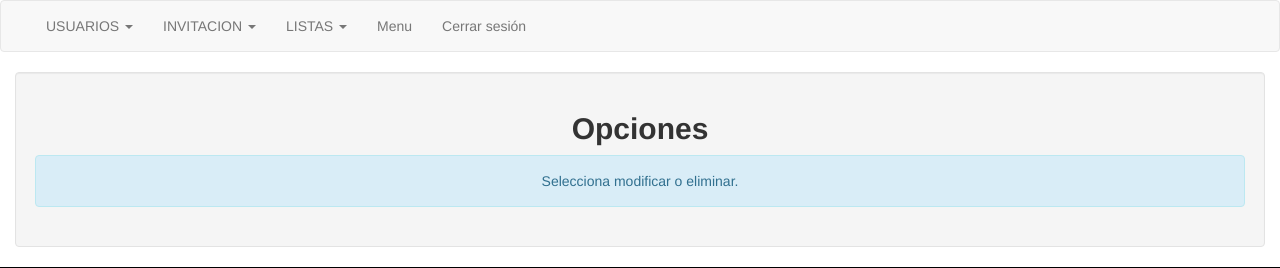
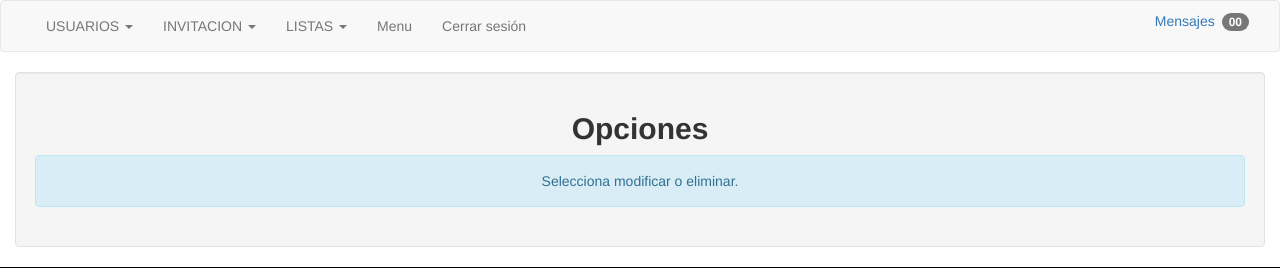
Before and after one commit to classicbyte/Lista, a PHP site: page /vista/opuser.php in a window 1280 px wide. Shown: the top 268 px of the page. Run offline with PHP 8.4, Linux system fonts and the light colour scheme; the visitor is signed in with stand-in values (Sample User, id 1).

Commit message:
mod Mensajes barra
Contador de menjase en todas las vistas y detalles.

```diff
--- a/vista/adduser.php
+++ b/vista/adduser.php
@@ -61,6 +61,9 @@ if ($_SESSION['categoria']!="Admin")
 								<li>
 									<a href="mainControl.php">Menu</a>
 								</li>
+							</ul>
+							<ul class="nav nav-pills navbar-right" role="tablist">
+							  <li role="presentation"><a href="login.php">Mensajes <span class="badge">00</span></a></li>
 							</ul>
 							 <ul class="nav navbar-nav">
         						<li><a href="../controlador/salir.php?sal=salir">Cerrar sesión</a></li>
--- a/vista/beforeop.php
+++ b/vista/beforeop.php
@@ -58,6 +58,9 @@ $in = new Conexion;
 								<li>
 									<a href="mainControl.php">Menu</a>
 								</li>
+							</ul>
+							<ul class="nav nav-pills navbar-right" role="tablist">
+							  <li role="presentation"><a href="login.php">Mensajes <span class="badge">00</span></a></li>
 							</ul>
 							 <ul class="nav navbar-nav">
         						<li><a href="../controlador/salir.php?sal=salir">Cerrar sesión</a></li>
--- a/vista/delLs.php
+++ b/vista/delLs.php
@@ -59,6 +59,9 @@ $in = new Conexion;
 								<li>
 									<a href="mainControl.php">Menu</a>
 								</li>
+							</ul>
+							<ul class="nav nav-pills navbar-right" role="tablist">
+							  <li role="presentation"><a href="login.php">Mensajes <span class="badge">00</span></a></li>
 							</ul>
 							 <ul class="nav navbar-nav">
         						<li><a href="../controlador/salir.php?sal=salir">Cerrar sesión</a></li>
--- a/vista/delUs.php
+++ b/vista/delUs.php
@@ -59,6 +59,9 @@ $in = new Conexion;
 								<li>
 									<a href="mainControl.php">Menu</a>
 								</li>
+							</ul>
+							<ul class="nav nav-pills navbar-right" role="tablist">
+							  <li role="presentation"><a href="login.php">Mensajes <span class="badge">00</span></a></li>
 							</ul>
 							 <ul class="nav navbar-nav">
         						<li><a href="../controlador/salir.php?sal=salir">Cerrar sesión</a></li>
--- a/vista/listin.php
+++ b/vista/listin.php
@@ -82,6 +82,9 @@ $ev = new Conexion;
 								</div>
 							</form>
 							-->
+							<ul class="nav nav-pills navbar-right" role="tablist">
+							  <li role="presentation"><a href="login.php">Mensajes <span class="badge">00</span></a></li>
+							</ul>
 							 <ul class="nav navbar-nav">
         						<li><a href="../controlador/salir.php?sal=salir">Cerrar sesión</a></li>
         					</ul>
--- a/vista/modLs.php
+++ b/vista/modLs.php
@@ -82,6 +82,9 @@ $ev = new Conexion;
 								</div>
 							</form>
 							-->
+							<ul class="nav nav-pills navbar-right" role="tablist">
+							  <li role="presentation"><a href="login.php">Mensajes <span class="badge">00</span></a></li>
+							</ul>
 							 <ul class="nav navbar-nav">
         						<li><a href="../controlador/salir.php?sal=salir">Cerrar sesión</a></li>
         					</ul>
--- a/vista/modUs.php
+++ b/vista/modUs.php
@@ -57,6 +57,9 @@ $in = new Conexion;
 									<a href="mainControl.php">Menu</a>
 								</li>
 							</ul>
+							<ul class="nav nav-pills navbar-right" role="tablist">
+							  <li role="presentation"><a href="login.php">Mensajes <span class="badge">00</span></a></li>
+							</ul>
 							 <ul class="nav navbar-nav">
         						<li><a href="../controlador/salir.php?sal=salir">Cerrar sesión</a></li>
         					</ul>
--- a/vista/opuser.php
+++ b/vista/opuser.php
@@ -57,6 +57,9 @@ $in = new Conexion;
 								<li>
 									<a href="mainControl.php">Menu</a>
 								</li>
+							</ul>
+							<ul class="nav nav-pills navbar-right" role="tablist">
+							  <li role="presentation"><a href="login.php">Mensajes <span class="badge">00</span></a></li>
 							</ul>
 							 <ul class="nav navbar-nav">
         						<li><a href="../controlador/salir.php?sal=salir">Cerrar sesión</a></li>
--- a/vista/ventas.php
+++ b/vista/ventas.php
@@ -61,6 +61,9 @@ $resulfe=$ev->fevento();
 								<li>
 									<a href="mainControl.php">Menu</a>
 								</li>
+							</ul>
+							<ul class="nav nav-pills navbar-right" role="tablist">
+							  <li role="presentation"><a href="login.php">Mensajes <span class="badge">00</span></a></li>
 							</ul>
 							 <ul class="nav navbar-nav">
         						<li><a href="../controlador/salir.php?sal=salir">Cerrar sesión</a></li>
```
Also changed, not shown: vista/mainControl.php (+5 -21 lines).
